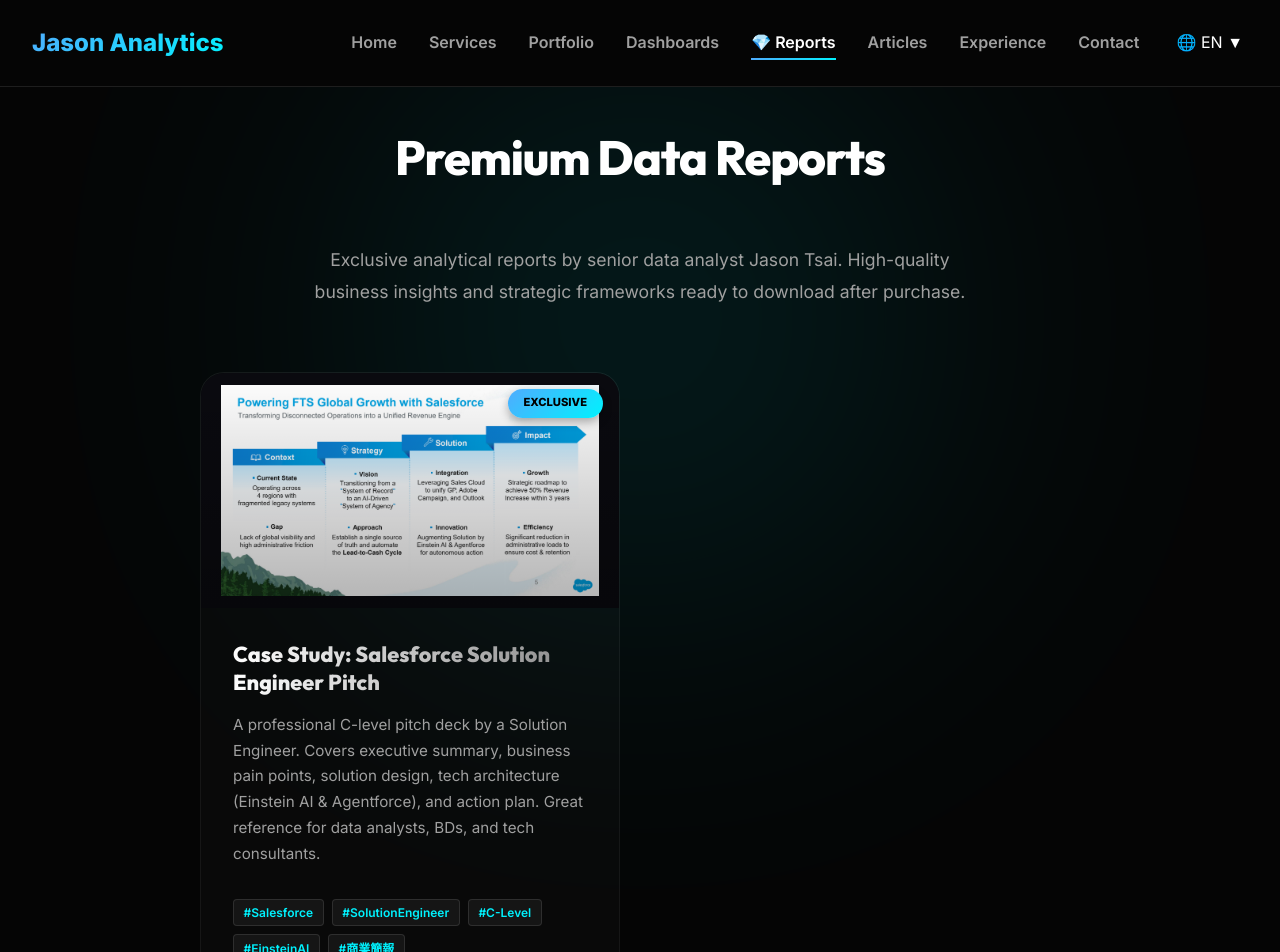
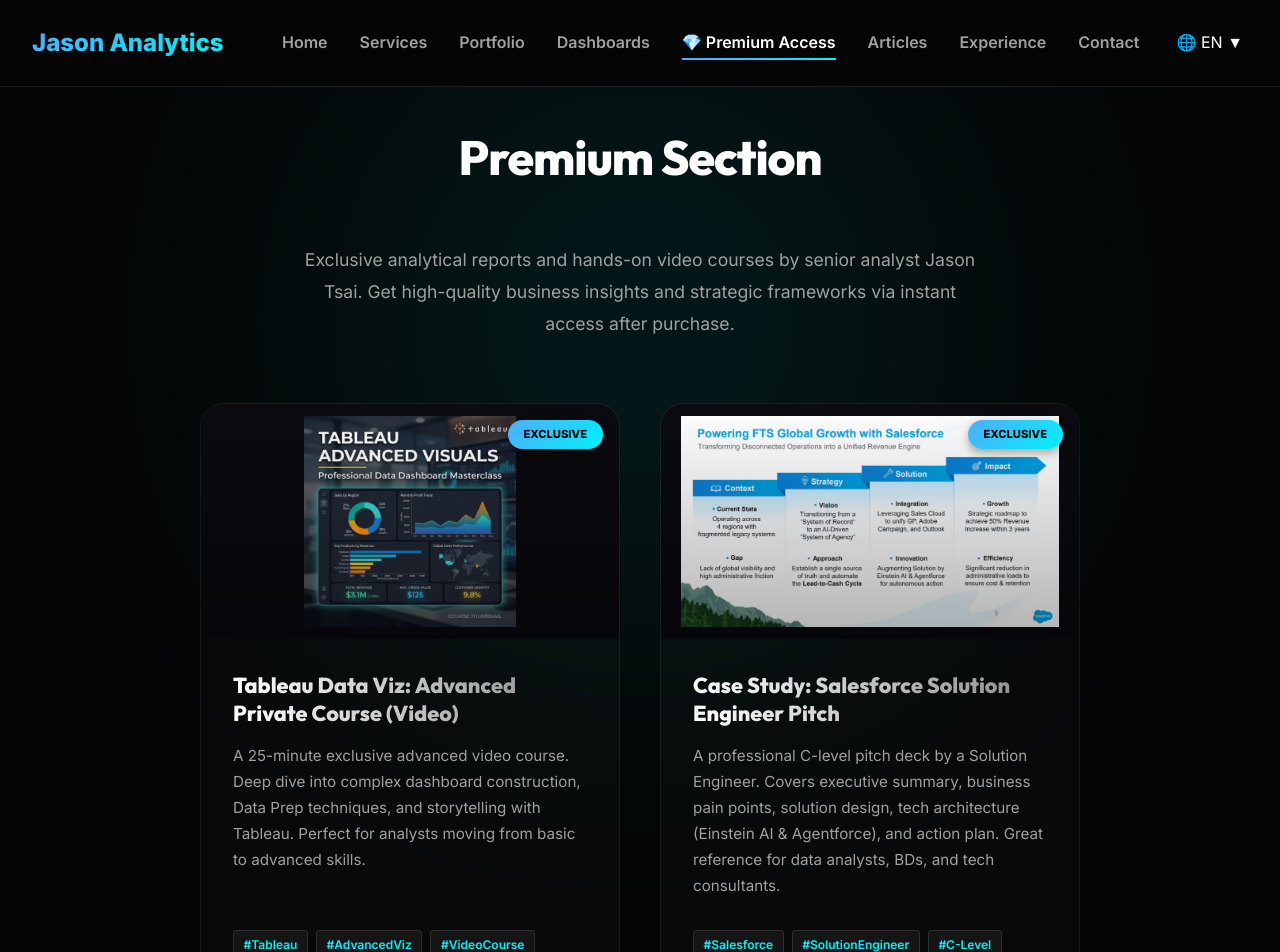
Before and after one commit to ds-jason-tsai/jason-by-tsai-portfolio, a Next.js app: page /en/reports in a window 1280 px wide. Shown: the top 952 px of the page. Built offline with nearby package versions, Linux system fonts and the light colour scheme.

Commit message:
feat: upgrade to premium section and add tableau video

```diff
--- a/app/[lang]/components/MobileNav.tsx
+++ b/app/[lang]/components/MobileNav.tsx
@@ -33,7 +33,7 @@ export default function MobileNav({
     { href: `/${lang}/services`, label: dict.nav.services },
     { href: `/${lang}/portfolio`, label: dict.nav.portfolio },
     { href: `/${lang}/dashboards`, label: dict.nav.dashboards || 'Dashboards' },
-    { href: `/${lang}/reports`, label: lang === 'zh' ? '💎 付費報告' : lang === 'ja' ? '💎 プレミアム' : '💎 Reports' },
+    { href: `/${lang}/reports`, label: lang === 'zh' ? '💎 付費專區' : lang === 'ja' ? '💎 プレミアム' : '💎 Premium Access' },
     { href: `/${lang}/articles`, label: dict.nav.articles },
     { href: `/${lang}/experience`, label: dict.nav.experience },
     { href: `/${lang}/contact`, label: dict.nav.contact },
--- a/app/[lang]/layout.tsx
+++ b/app/[lang]/layout.tsx
@@ -94,7 +94,7 @@ export default async function RootLayout({
               <NavLink lang={lang} href={`/${lang}/services`}>{dict.nav.services}</NavLink>
               <NavLink lang={lang} href={`/${lang}/portfolio`}>{dict.nav.portfolio}</NavLink>
               <NavLink lang={lang} href={`/${lang}/dashboards`}>{dict.nav.dashboards || 'Dashboards'}</NavLink>
-              <NavLink lang={lang} href={`/${lang}/reports`}>💎 {lang === 'zh' ? '付費報告' : lang === 'ja' ? 'プレミアム' : 'Reports'}</NavLink>
+              <NavLink lang={lang} href={`/${lang}/reports`}>💎 {lang === 'zh' ? '付費專區' : lang === 'ja' ? 'プレミアム' : 'Premium Access'}</NavLink>
               <NavLink lang={lang} href={`/${lang}/articles`}>{dict.nav.articles}</NavLink>
               <NavLink lang={lang} href={`/${lang}/experience`}>{dict.nav.experience}</NavLink>
               <NavLink lang={lang} href={`/${lang}/contact`}>{dict.nav.contact}</NavLink>
--- a/app/[lang]/reports/page.tsx
+++ b/app/[lang]/reports/page.tsx
@@ -13,31 +13,48 @@ export default async function Reports({ params }: { params: Promise<{ lang: stri
 
   const content = {
     zh: {
-      title: "付費數據洞察報告",
-      desc: "由資深數據分析師 Jason Tsai 操刀的獨家分析報告，提供高品質的商業洞察與策略框架，購買後可立即下載。",
+      title: "付費專區",
+      desc: "由資深數據分析師 Jason Tsai 操刀的獨家分析報告與實戰課程影片，提供高品質的商業洞察與策略框架。購買後可透過專屬連結下載或觀賞。",
       badge: "限量獨家",
       buyBtn: "💳 立即購買",
-      downloadLabel: "購買後可立即下載",
+      downloadLabel: "購買後可立即獲得存取權",
     },
     en: {
-      title: "Premium Data Reports",
-      desc: "Exclusive analytical reports by senior data analyst Jason Tsai. High-quality business insights and strategic frameworks ready to download after purchase.",
+      title: "Premium Section",
+      desc: "Exclusive analytical reports and hands-on video courses by senior analyst Jason Tsai. Get high-quality business insights and strategic frameworks via instant access after purchase.",
       badge: "Exclusive",
       buyBtn: "💳 Buy Now",
-      downloadLabel: "Instant download after purchase",
+      downloadLabel: "Instant access after purchase",
     },
     ja: {
-      title: "プレミアムデータレポート",
-      desc: "シニアデータアナリスト Jason Tsai による独占分析レポート。購入後すぐにダウンロード可能な高品質なビジネスインサイトと戦略フレームワーク。",
+      title: "プレミアム専有エリア",
+      desc: "シニアアナリスト Jason Tsai による独占分析レポートと実践的な動画講座。購入後、高品質なビジネスインサイトと戦略フレームワークにすぐにアクセスできます。",
       badge: "独占限定",
       buyBtn: "💳 今すぐ購入",
-      downloadLabel: "購入後すぐにダウンロード",
+      downloadLabel: "購入後に即座にアクセス可能",
     },
   };
 
   const t = content[lang];
 
   const reports = [
+    {
+      id: 'tableau_adv_video',
+      image: '/images/tableau_video_cover.png',
+      title: {
+        zh: 'Tableau 數據視覺化：不公開進階實戰 (影片課程)',
+        en: 'Tableau Data Viz: Advanced Private Course (Video)',
+        ja: 'Tableau データ可視化：高度な実践講座 (非公開動画)',
+      },
+      description: {
+        zh: '這是一份約 25 分鐘的不公開進階實戰教學影片。深度拆解複雜看板的建構邏輯、數據清洗技巧 (Data Prep) 以及如何透過 Tableau 講述具影響力的商業故事。適合已具備基礎、想跨入進階職能的分析師。',
+        en: 'A 25-minute exclusive advanced video course. Deep dive into complex dashboard construction, Data Prep techniques, and storytelling with Tableau. Perfect for analysts moving from basic to advanced skills.',
+        ja: '約25分の高度な実践解説動画。複雑なダッシュボードの構築ロジック、データクリーニング、Tableauによるストーリーテリングを深掘りします。スキルアップを目指すアナリストに最適。',
+      },
+      price: 498,
+      currency: 'TWD',
+      tags: ['#Tableau', '#AdvancedViz', '#VideoCourse', '#DataStorytelling', '#不公開影片'],
+    },
     {
       id: 'salesforce_se',
       image: '/images/salesforce_cover.png',
--- a/app/dictionaries/en.json
+++ b/app/dictionaries/en.json
@@ -7,7 +7,7 @@
     "services": "Services",
     "portfolio": "Portfolio",
     "dashboards": "Dashboards",
-    "reports": "💎 Reports",
+    "reports": "💎 Premium Section",
     "articles": "Articles",
     "experience": "Experience",
     "contact": "Contact"
--- a/app/dictionaries/zh.json
+++ b/app/dictionaries/zh.json
@@ -7,7 +7,7 @@
     "services": "服務項目",
     "portfolio": "作品集",
     "dashboards": "數據儀表板",
-    "reports": "💎 付費報告",
+    "reports": "💎 付費專區",
     "articles": "文章專區",
     "experience": "經歷",
     "contact": "聯絡我"
```
Also changed, not shown: public/images/tableau_video_cover.png (added).
